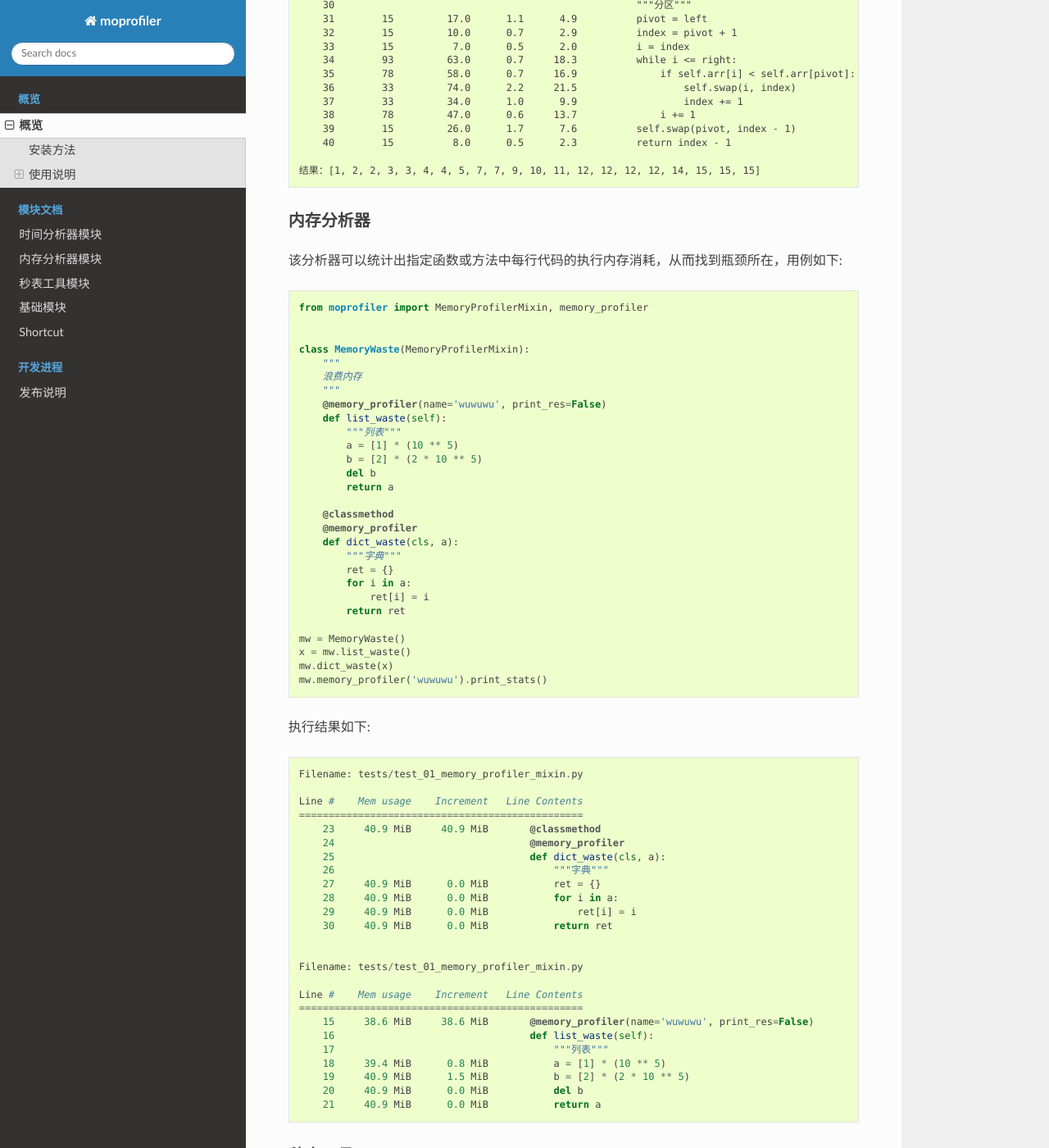
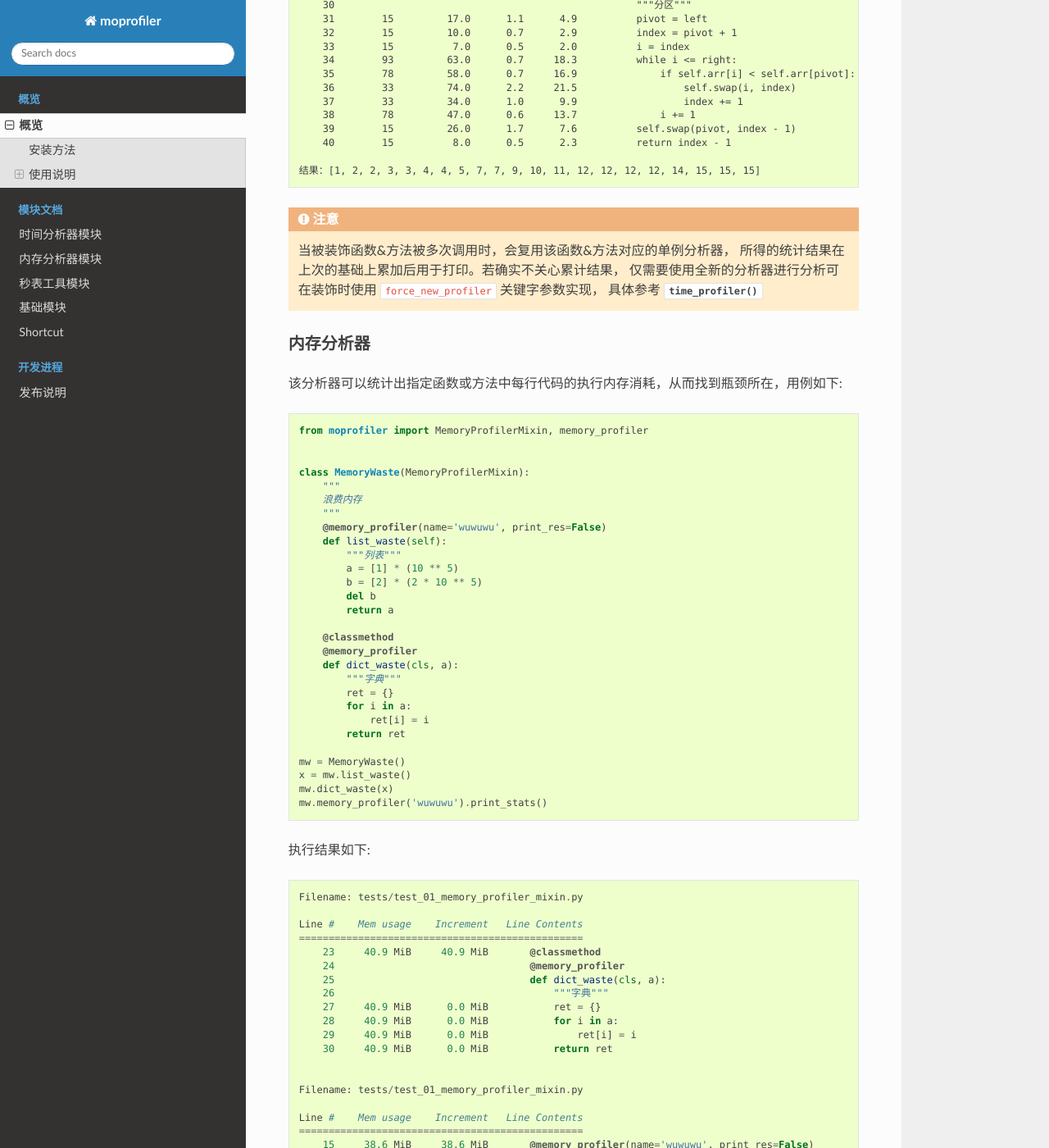
Before and after one commit to littlemo/moprofiler, a Sphinx documentation site: the page built from docs/source/intro/overview.rst, in a window 1280 px wide and 1400 px high, scrolled down 1997 px. Shown: the whole window at 82% size. Built offline with Sphinx 7.4.7 and the Read the Docs theme 2.0.0, drawn with Linux system fonts in a browser that asks for light colours; formulas are drawn with MathJax 3; some of the changed text lies outside the part shown.

Commit message:
Docs: 根据新增功能完善说明文档

```diff
--- a/docs/source/intro/overview.rst
+++ b/docs/source/intro/overview.rst
@@ -114,6 +114,13 @@
 
     结果：[1, 2, 2, 3, 3, 4, 4, 5, 7, 7, 9, 10, 11, 12, 12, 12, 12, 14, 15, 15, 15]
 
+.. attention::
+
+   当被装饰函数&方法被多次调用时，会复用该函数&方法对应的单例分析器，
+   所得的统计结果在上次的基础上累加后用于打印。若确实不关心累计结果，
+   仅需要使用全新的分析器进行分析可在装饰时使用 ``force_new_profiler`` 关键字参数实现，
+   具体参考 :py:func:`~moprofiler.time.time_profiler`
+
 .. _overview-memory-profiler:
 
 内存分析器
@@ -179,6 +186,13 @@
         19     40.9 MiB      1.5 MiB           b = [2] * (2 * 10 ** 5)
         20     40.9 MiB      0.0 MiB           del b
         21     40.9 MiB      0.0 MiB           return a
+
+.. attention::
+
+   当被装饰函数&方法被多次调用时，会复用该函数&方法对应的单例分析器，
+   所得的统计结果在上次的基础上累加后用于打印。若确实不关心累计结果，
+   仅需要使用全新的分析器进行分析可在装饰时使用 ``force_new_profiler`` 关键字参数实现，
+   具体参考 :py:func:`~moprofiler.memory.memory_profiler`
 
 .. _overview-stopwatch:
 
```
